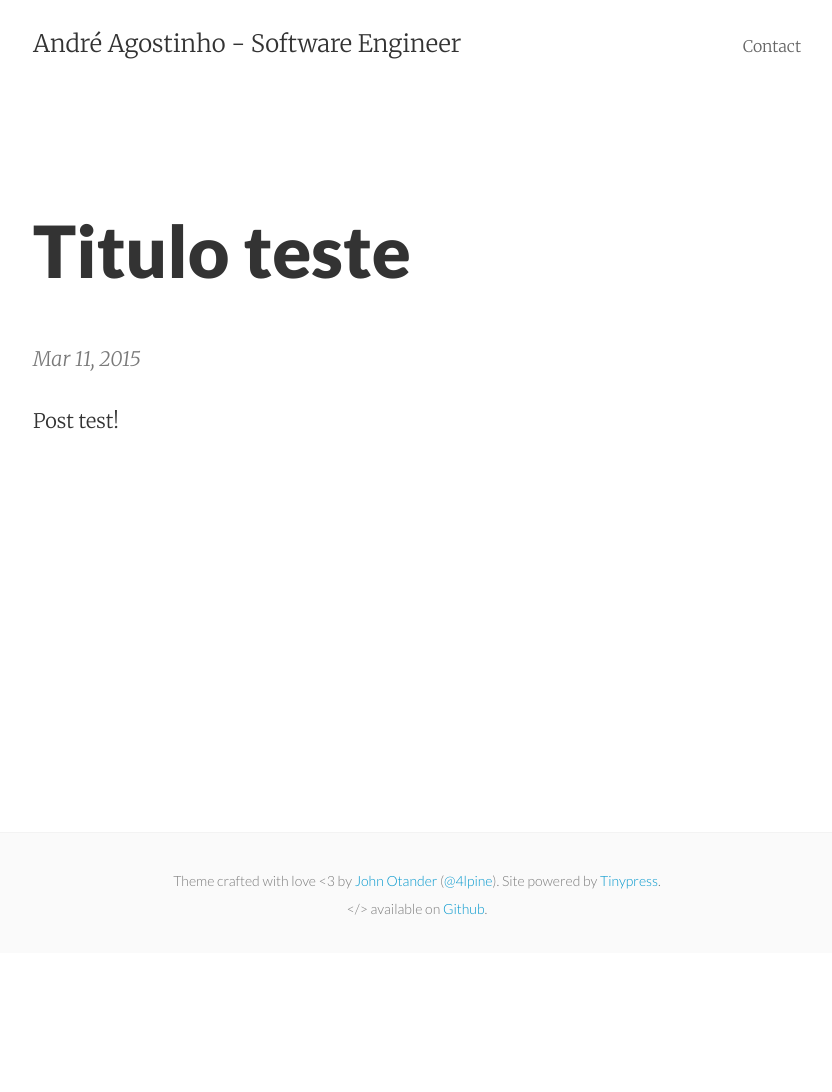
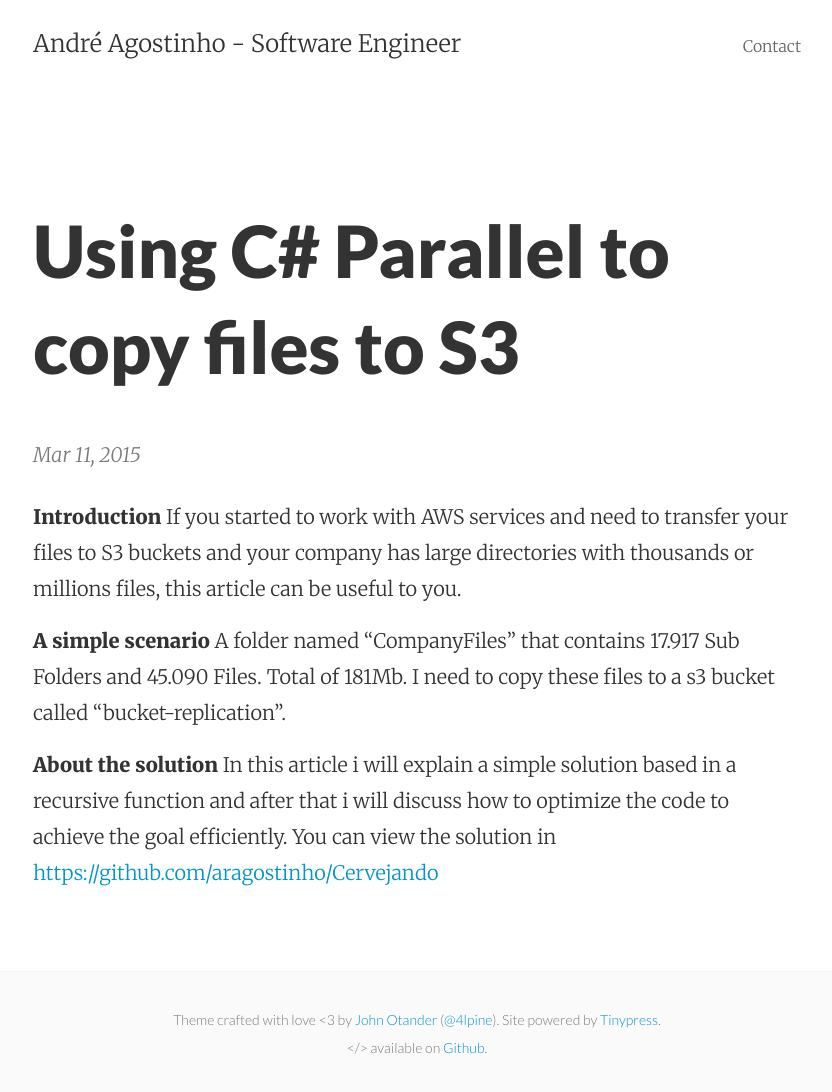
Before and after one commit to aragostinho/aragostinho.github.io, a Jekyll site: the page built from _posts/2015-03-11-titulo-teste.markdown, in a window 1280 px wide. Shown: the whole page, without its empty margins (223-1055 px from the left). Built offline with Jekyll 4.4.1, drawn with Linux system fonts in a browser that asks for light colours; before the commit the page ends 953 px from its top, so only the background shows below that.

Commit message:
Post update: Titulo teste

```diff
--- a/_posts/2015-03-11-titulo-teste.markdown
+++ b/_posts/2015-03-11-titulo-teste.markdown
@@ -1,6 +1,15 @@
 ---
 published: true
-title: Titulo teste
+title: Using C# Parallel to copy files to S3
 layout: post
 ---
-Post test!
+**Introduction**
+If you started to work with AWS services and need to transfer your files to S3 buckets and your company has large directories with thousands or millions files, this article can be useful to you.
+
+**A simple scenario**
+A folder named “CompanyFiles”  that contains  17.917 Sub Folders and 45.090 Files. Total of 181Mb.
+I need to copy these files to a s3 bucket  called  “bucket-replication”.
+
+
+**About the solution**
+In this article i will explain a simple solution based in a recursive function and after that i will discuss how to optimize the code to achieve the goal efficiently. You can view the solution in [https://github.com/aragostinho/Cervejando](https://github.com/aragostinho/CopyFasterToS3)
```
